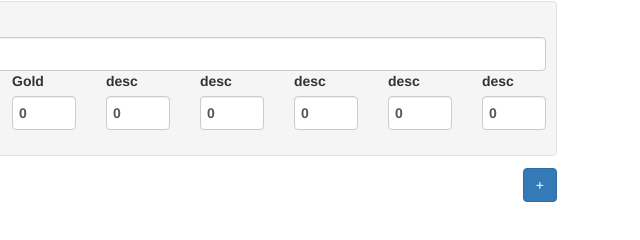
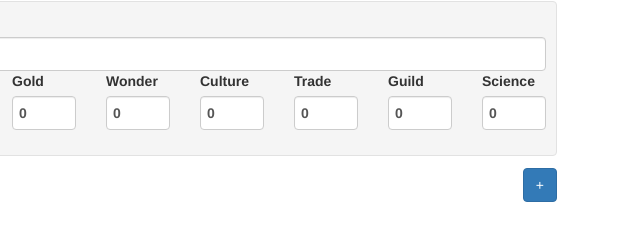
Before and after one commit to GorlifSense/Board-Games-Results, a website: page public/create.html in a window 1280 px wide. Shown: the part 158-398 px from the top of the page, 633-1273 px from the left. Drawn offline with nearby package versions, Linux system fonts and the light colour scheme.

Commit message:
Minor fix

```diff
--- a/public/create.html
+++ b/public/create.html
@@ -16,7 +16,7 @@
 		 	<textarea class="form-control"></textarea>
 		 	<label class="player-none">
 		 		<label>Player</label>
-		 		<input type="text" class="form-control" name="name" placeholder="Player name"  required/>
+		 		<input type="text" class="form-control player-name" name="name" placeholder="Player name"  required/>
 		 		<div class="row">
 		 			<div class="col-md-5">
 		 				<label>City</label>
@@ -46,23 +46,23 @@
 		 				<input type="number" min="0" value="0" name="gold" class="form-control"/>
 		 			</div>
 		 			<div class="col-md-1 form-group">
-		 				<label for="">desc</label>
+		 				<label for="">Wonder</label>
 		 				<input type="number" min="0" value="0" name="wonder" class="form-control"/>
 		 			</div>
 		 			<div class="col-md-1 form-group">
-		 				<label for="">desc</label>
+		 				<label for="">Culture</label>
 		 				<input type="number" min="0" value="0" name="culture" class="form-control"/>
 		 			</div>
 		 			<div class="col-md-1 form-group">
-		 				<label for="">desc</label>
+		 				<label for="">Trade</label>
 		 				<input type="number" min="0" value="0" name="trade" class="form-control"/>
 		 			</div>
 		 			<div class="col-md-1 form-group">
-		 				<label for="">desc</label>
+		 				<label for="">Guild</label>
 		 				<input type="number" min="0" value="0" name="guild" class="form-control"/>
 		 			</div>
 		 			<div class="col-md-1 form-group">
-		 				<label for="">desc</label>
+		 				<label for="">Science</label>
 		 				<input type="number" min="0" value="0" name="science" class="form-control"/>
 		 			</div>
 		 		</div>
@@ -99,23 +99,23 @@
 		 				<input type="number" min="0" value="0" name="gold" class="form-control"/>
 		 			</div>
 		 			<div class="col-md-1 form-group">
-		 				<label for="">desc</label>
+		 				<label for="">Wonder</label>
 		 				<input type="number" min="0" value="0" name="wonder" class="form-control"/>
 		 			</div>
 		 			<div class="col-md-1 form-group">
-		 				<label for="">desc</label>
+		 				<label for="">Culture</label>
 		 				<input type="number" min="0" value="0" name="culture" class="form-control"/>
 		 			</div>
 		 			<div class="col-md-1 form-group">
-		 				<label for="">desc</label>
+		 				<label for="">Trade</label>
 		 				<input type="number" min="0" value="0" name="trade" class="form-control"/>
 		 			</div>
 		 			<div class="col-md-1 form-group">
-		 				<label for="">desc</label>
+		 				<label for="">Guild</label>
 		 				<input type="number" min="0" value="0" name="guild" class="form-control"/>
 		 			</div>
 		 			<div class="col-md-1 form-group">
-		 				<label for="">desc</label>
+		 				<label for="">Science</label>
 		 				<input type="number" min="0" value="0" name="science" class="form-control"/>
 		 			</div>
 		 		</div>
```
